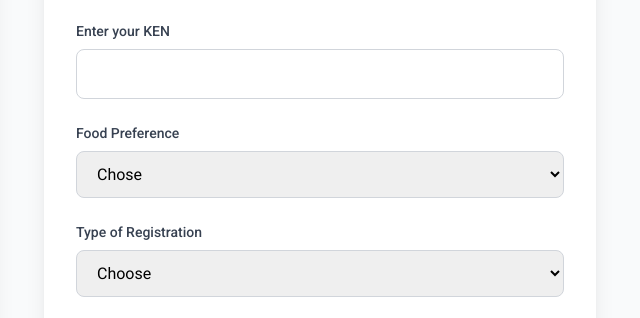
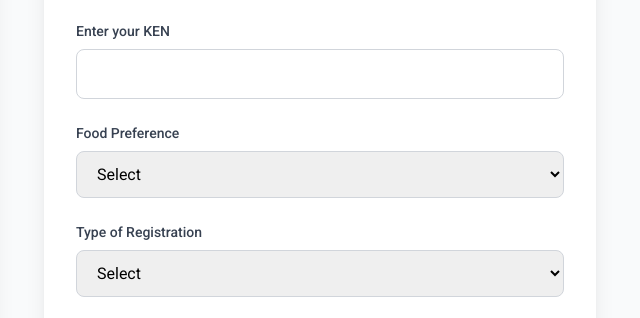
Before and after one commit to gifthempers/gk-tech-solutions, a plain HTML site: page index.html in a window 1280 px wide. Shown: the part 1424-1742 px from the top of the page, 620-1260 px from the left. Drawn offline with nearby package versions, Linux system fonts and the light colour scheme.

Commit message:
all files

```diff
--- a/index.html
+++ b/index.html
@@ -223,7 +223,7 @@ Join us for the Silver Jubilee Celebration</p>
               class="w-full px-4 py-3 border border-gray-300 rounded-lg focus:ring-2 focus:ring-blue-500 focus:border-blue-500"
               required
             >
-              <option value="">Chose</option>
+              <option value="">Select</option>
               <option value="vegetarian">Vegetarian</option>
               <option value="non-vegetarian">Non-Vegetarian</option>
               <option value="vegan">Vegan</option>
@@ -240,7 +240,7 @@ Join us for the Silver Jubilee Celebration</p>
               class="w-full px-4 py-3 border border-gray-300 rounded-lg focus:ring-2 focus:ring-blue-500 focus:border-blue-500"
               required
             >
-              <option value="">Choose</option>
+              <option value="">Select</option>
               <option value="single">Single Entry</option>
               <option value="family">Family</option>
             </select>
```
